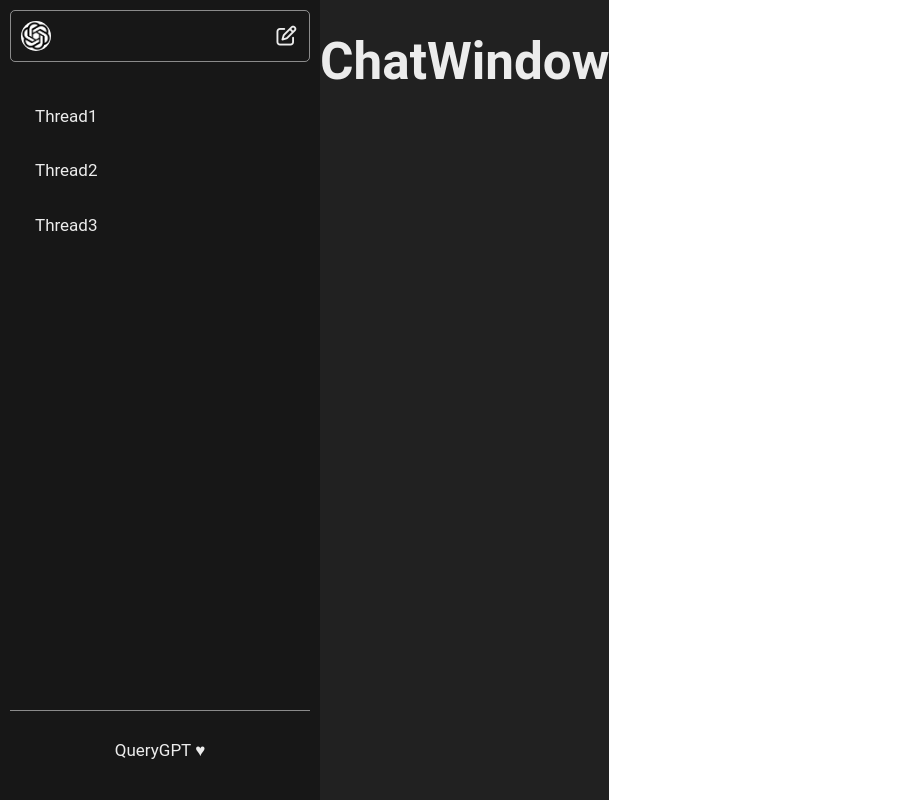
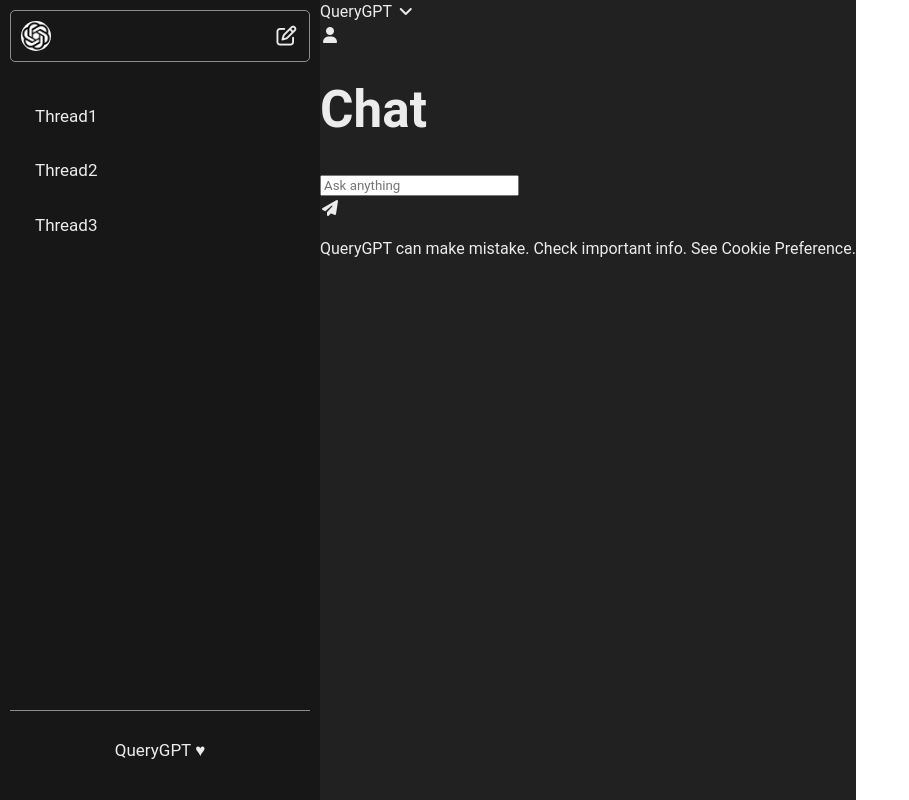
Before and after one commit to Rajaryan99/QueryGPT_Gemini_Full-Stack_Project, a React (Vite) app in the folder frontend/: page / in a window 1280 px wide. Shown: the whole page, without its empty margins (0-909 px from the left). Built offline with nearby package versions, Linux system fonts and the light colour scheme.

Commit message:
chat Window component added

```diff
--- a/frontend/src/components/Chat.jsx
+++ b/frontend/src/components/Chat.jsx
@@ -4,7 +4,7 @@
 export default function Chat() {
   return (
     <div>
-
+      <h1>Chat</h1>
     </div>
   )
 }
--- a/frontend/src/components/ChatWindow.jsx
+++ b/frontend/src/components/ChatWindow.jsx
@@ -1,10 +1,27 @@
 import React from 'react'
 import './ChatWindow.css'
+import Chat from './Chat'
 
 export default function ChatWindow() {
   return (
-    <div>
-      <h1>ChatWindow</h1>
+    <div className='chatWindow'>
+      <div className="navbar">
+        <span>QueryGPT <i className="fa-solid fa-angle-down"></i></span>
+        <div className="userIconDiv">
+          <span><i class="fa-solid fa-user"></i></span>
+        </div>
+      </div>
+      <Chat/>
+
+      <div className="chatInput">
+        <div className="userInput">
+          <input type="text" placeholder='Ask anything' />
+          <div id='send'><i className="fa-solid fa-paper-plane"></i></div>
+        </div>
+        <p>QueryGPT can make mistake. Check important info. See Cookie Preference.</p>
+
+
+      </div>
     </div>
   )
 }
```
